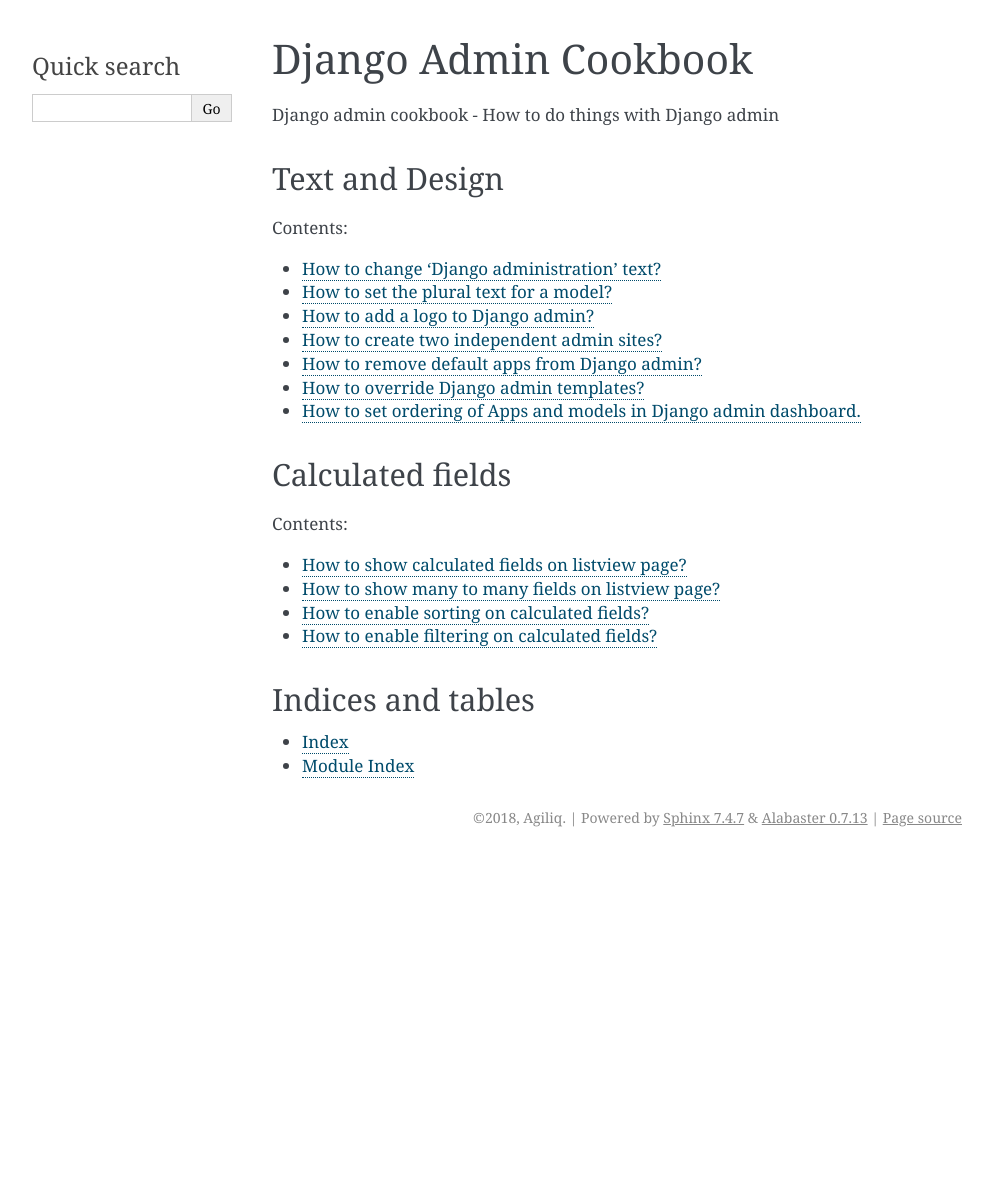
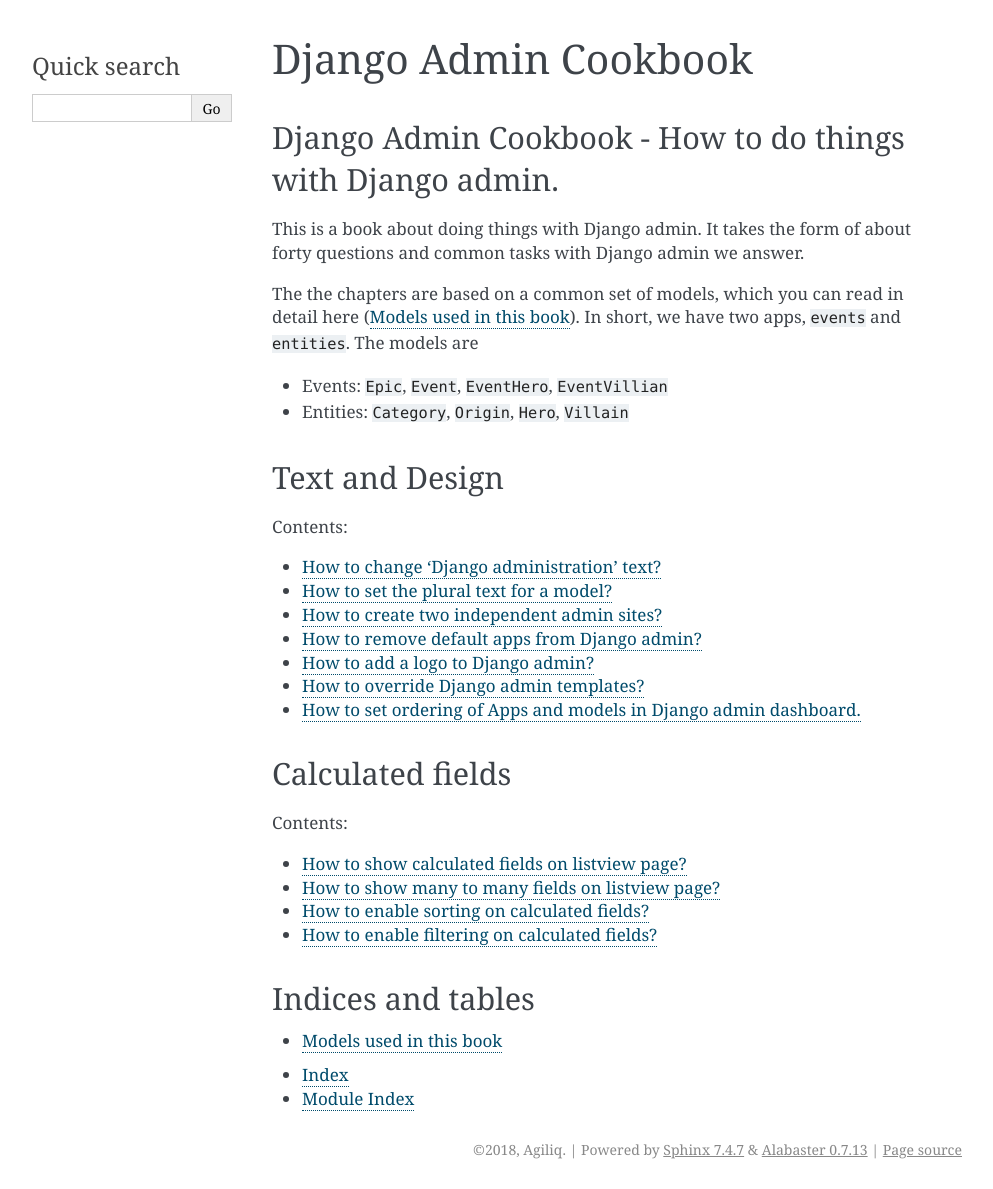
Before and after one commit to agiliq/django-admin-cookbook, a Sphinx documentation site: the page built from docs/index.rst, in a window 1280 px wide. Shown: the whole page, without its empty margins (148-1141 px from the left). Built offline with Sphinx 7.4.7, drawn with Linux system fonts in a browser that asks for light colours; before the commit the page ends 900 px from its top, so only the background shows below that.

Commit message:
Added details on models

```diff
--- a/docs/index.rst
+++ b/docs/index.rst
@@ -1,12 +1,16 @@
-.. Django admin cookbook documentation master file, created by
-   sphinx-quickstart on Wed Jan 31 17:08:48 2018.
-   You can adapt this file completely to your liking, but it should at least
-   contain the root `toctree` directive.
-
 Django Admin Cookbook
 ===========================================================
 
-Django admin cookbook - How to do things with Django admin
+Django Admin Cookbook - How to do things with Django admin.
++++++++++++++++++++++++++++++++++++++++++++++++++++++++++++++++
+
+This is a book about doing things with Django admin. It takes the form of about forty questions and common tasks with Django admin we answer.
+
+The the chapters are based on a common set of models, which you can read in detail here (:doc:`models`). In short, we have two apps,
+:code:`events` and :code:`entities`. The models are
+
+* Events: :code:`Epic`, :code:`Event`, :code:`EventHero`, :code:`EventVillian`
+* Entities: :code:`Category`, :code:`Origin`, :code:`Hero`, :code:`Villain`
 
 
 Text and Design
@@ -19,9 +23,9 @@
 
    change_text
    plural_text
-   logo
    two_admin
    remove_default
+   logo
    override_default_templates
    set_ordering
 
@@ -40,6 +44,10 @@
 
 Indices and tables
 +++++++++++++++++++++
+.. toctree::
+   :maxdepth: 1
+
+   models
 
 * :ref:`genindex`
 * :ref:`modindex`
```
Also changed, not shown: docs/models.rst (added, +124 -0 lines).
